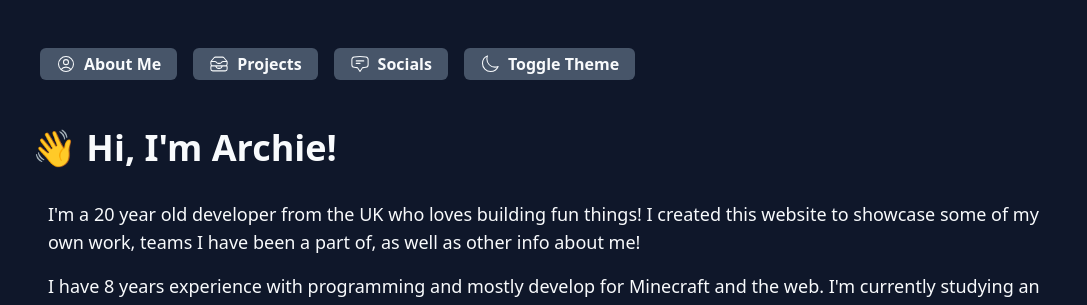
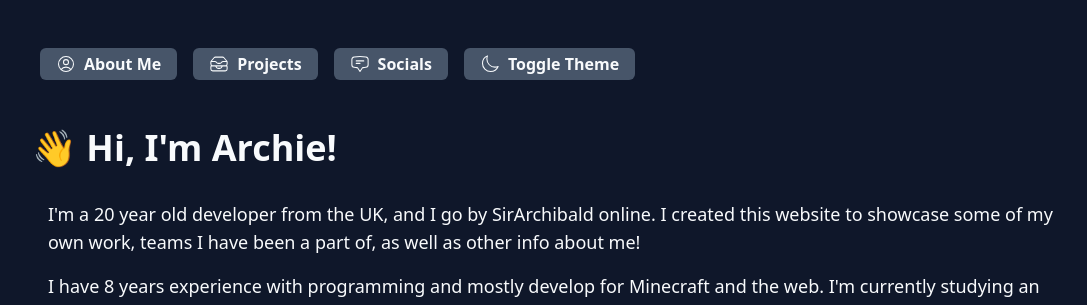
Before and after one commit to SirArchibald97/sirarchibald-dev, a SvelteKit app: page / in a window 1280 px wide. Shown: the top 305 px of the page, without its empty margins (96-1183 px from the left). Built offline with nearby package versions, Linux system fonts and the light colour scheme.

Commit message:
Updated about me

```diff
--- a/src/routes/+page.svelte
+++ b/src/routes/+page.svelte
@@ -59,7 +59,7 @@
             <div id="aboutme">
                 <h1 class="dark:text-slate-50 text-4xl font-bold mb-4 text-center sm:text-left">👋 Hi, I'm Archie!</h1>
                 <p class="dark:text-slate-50 text-lg pt-4 pl-4 text-center sm:text-left">
-                    I'm a {age()} year old developer from the UK who loves building fun things! I created this website to showcase some of my own work, teams I have been a part of, as well as
+                    I'm a {age()} year old developer from the UK, and I go by SirArchibald online. I created this website to showcase some of my own work, teams I have been a part of, as well as
                     other info about me!
                 </p>
                 <p class="dark:text-slate-50 text-lg pt-4 pl-4">
```
